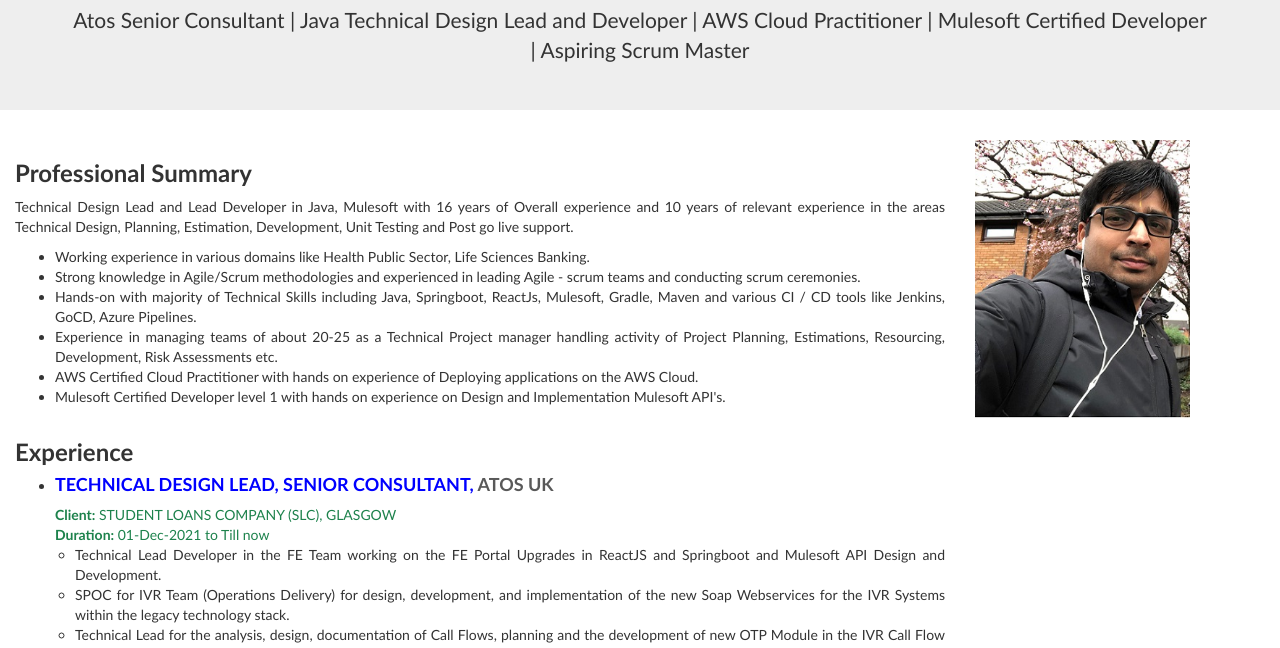
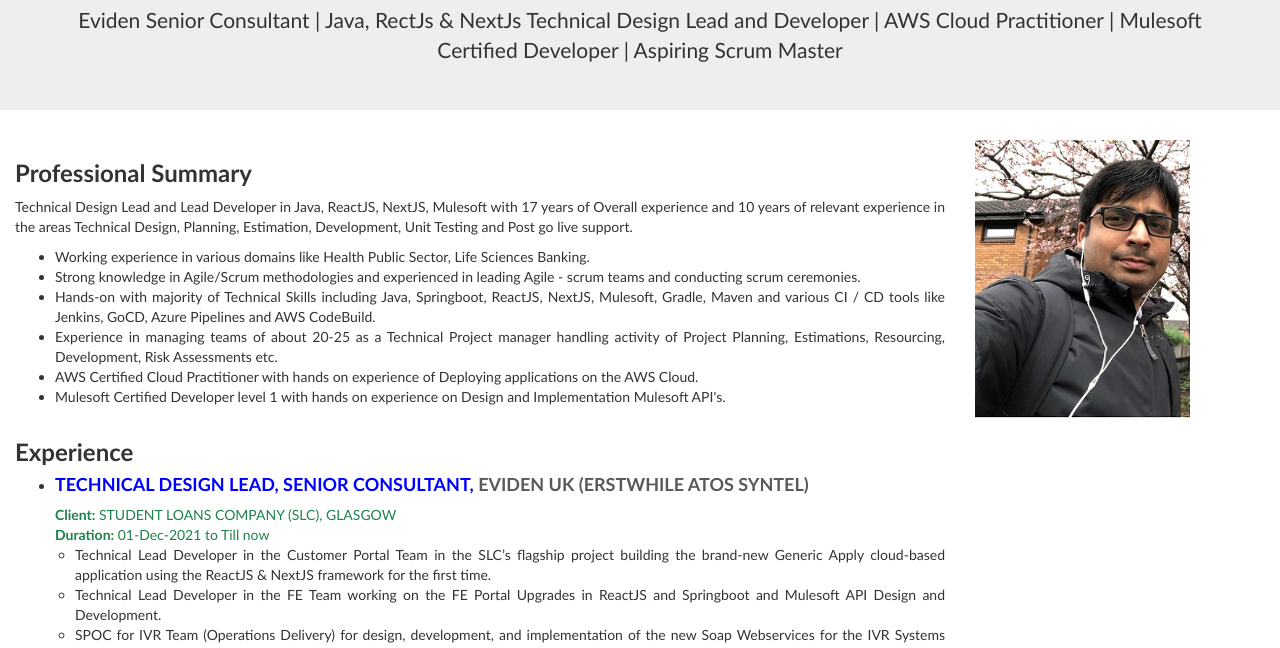
Before and after one commit to Jagansrajan1984/Jagansrajan1984.github.io, a plain HTML site: page index.html in a window 1280 px wide. Shown: the part 134-782 px from the top of the page. Drawn offline with nearby package versions, Linux system fonts and the light colour scheme.

Commit message:
Updates to the profile.

```diff
--- a/index.html
+++ b/index.html
@@ -40,7 +40,7 @@
 <div id="portfolio" class="jumbotron portfolio-bg">
     <div  class="container text-center">
       <h1>Jagannathan Sundara Rajan</h1>
-      <p>Atos Senior Consultant | Java Technical Design Lead and Developer | AWS Cloud Practitioner | Mulesoft Certified Developer | Aspiring Scrum Master </p>
+      <p>Eviden Senior Consultant | Java, RectJs & NextJs Technical Design Lead and Developer | AWS Cloud Practitioner | Mulesoft Certified Developer | Aspiring Scrum Master </p>
     </div>
   </div>
 <!-- Section 1 -->
@@ -50,11 +50,11 @@
                 <div class="col-sm-9">
                         <h3><strong>Professional Summary</strong></h3>
                         <p>
-                            Technical Design Lead and Lead Developer in Java, Mulesoft with 16 years of Overall experience and 10 years of relevant experience in the areas Technical Design, Planning, Estimation, Development, Unit Testing and Post go live support.
+                            Technical Design Lead and Lead Developer in Java, ReactJS, NextJS, Mulesoft with 17 years of Overall experience and 10 years of relevant experience in the areas Technical Design, Planning, Estimation, Development, Unit Testing and Post go live support.
                             <ul class="ps-ul">
                                 <li>Working experience in various domains like Health Public Sector, Life Sciences Banking.</li>
                                 <li>Strong knowledge in Agile/Scrum methodologies and experienced in leading Agile - scrum teams and conducting scrum ceremonies.</li>
-                                <li>Hands-on with majority of Technical Skills including Java, Springboot, ReactJs, Mulesoft, Gradle, Maven and various CI / CD tools like Jenkins, GoCD, Azure Pipelines.</li>
+                                <li>Hands-on with majority of Technical Skills including Java, Springboot, ReactJS, NextJS, Mulesoft, Gradle, Maven and various CI / CD tools like Jenkins, GoCD, Azure Pipelines and AWS CodeBuild.</li>
                                 <li>Experience in managing teams of about 20-25 as a Technical Project manager handling activity of Project Planning, Estimations, Resourcing, Development, Risk Assessments etc.</li>
                                 <li>AWS Certified Cloud Practitioner with hands on experience of Deploying applications on the AWS Cloud.</li>
                                 <li>Mulesoft Certified Developer level 1 with hands on experience on Design and Implementation Mulesoft API's.</li>
@@ -73,10 +73,11 @@
                         <div><p>
                             <ul>
                                 <li>
-                                    <h4 class="edu-exp-h4"><strong>Technical Design Lead, Senior Consultant, <company class="company">Atos UK </company></strong></h4>
+                                    <h4 class="edu-exp-h4"><strong>Technical Design Lead, Senior Consultant, <company class="company">Eviden UK (ERSTWHILE Atos Syntel) </company></strong></h4>
                                     <client class="cl-dr-name"><strong>Client:</strong> STUDENT LOANS COMPANY (SLC), GLASGOW<br>
                                     <strong>Duration:</strong> 01-Dec-2021 to Till now<br></client>
                                     <ul class="exp-ul">
+                                        <li>Technical Lead Developer in the Customer Portal Team in the SLC’s flagship project building the brand-new Generic Apply cloud-based application using the ReactJS & NextJS framework for the first time.</li>
                                         <li>Technical Lead Developer in the FE Team working on the FE Portal Upgrades in ReactJS and Springboot and Mulesoft API Design and Development.</li>
                                         <li>SPOC for IVR Team (Operations Delivery) for design, development, and implementation of the new Soap Webservices for the IVR Systems within the legacy technology stack.</li>
                                         <li>Technical Lead for the analysis, design, documentation of Call Flows, planning and the development of new OTP Module in the IVR Call Flow applications along with identification of risks, issues, and mitigation steps.</li>
```
